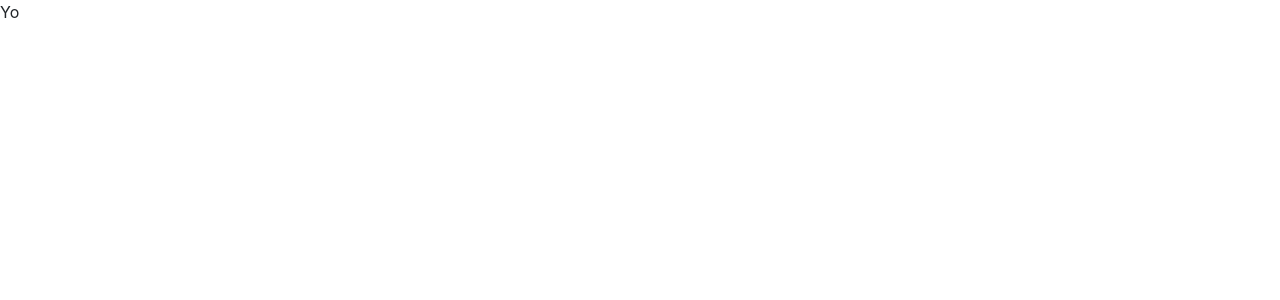
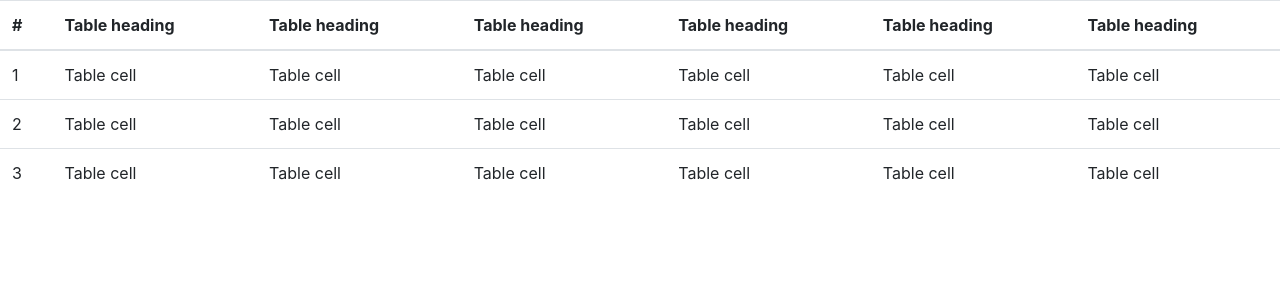
Before and after one commit to JRivera-31/Innovation-Auto-Repair, a Next.js app: page /dashboard in a window 1280 px wide. Shown: the top 300 px of the page. Built offline with nearby package versions, Linux system fonts and the light colour scheme.

Commit message:
added dashboard page to table

```diff
--- a/pages/dashboard.js
+++ b/pages/dashboard.js
@@ -1,7 +1,50 @@
+import Table from "react-bootstrap/Table";
+
 export default function Dashboard() {
-    return (
-        <div>
-            Yo
-        </div>
-    )
+  return (
+    <div>
+      <Table responsive>
+        <thead>
+          <tr>
+            <th>#</th>
+            <th>Table heading</th>
+            <th>Table heading</th>
+            <th>Table heading</th>
+            <th>Table heading</th>
+            <th>Table heading</th>
+            <th>Table heading</th>
+          </tr>
+        </thead>
+        <tbody>
+          <tr>
+            <td>1</td>
+            <td>Table cell</td>
+            <td>Table cell</td>
+            <td>Table cell</td>
+            <td>Table cell</td>
+            <td>Table cell</td>
+            <td>Table cell</td>
+          </tr>
+          <tr>
+            <td>2</td>
+            <td>Table cell</td>
+            <td>Table cell</td>
+            <td>Table cell</td>
+            <td>Table cell</td>
+            <td>Table cell</td>
+            <td>Table cell</td>
+          </tr>
+          <tr>
+            <td>3</td>
+            <td>Table cell</td>
+            <td>Table cell</td>
+            <td>Table cell</td>
+            <td>Table cell</td>
+            <td>Table cell</td>
+            <td>Table cell</td>
+          </tr>
+        </tbody>
+      </Table>
+    </div>
+  );
 }
```
